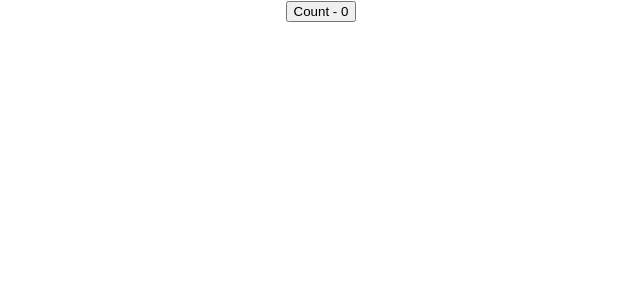
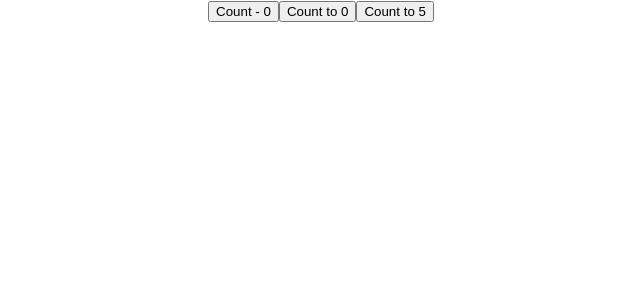
Before and after one commit to Annie-Huang/react-render, a React (Create React App) app: page / in a window 1280 px wide. Shown: the top 300 px of the page, without its empty margins (319-959 px from the left). Built offline with nearby package versions, Linux system fonts and the light colour scheme.

Commit message:
setState to the same value after the initial load will not caused rerender.

```diff
--- a/src/components/UseState/UseState.js
+++ b/src/components/UseState/UseState.js
@@ -7,6 +7,8 @@
   return (
     <div>
       <button onClick={() => setCount((c) => c + 1)}>Count - {count}</button>
+      <button onClick={() => setCount(0)}>Count to 0</button>
+      <button onClick={() => setCount(5)}>Count to 5</button>
     </div>
   );
 };
```
Also changed, not shown: Note01 - useState with different value.jpg (added), Note02 - useState with same value.jpg (added).
